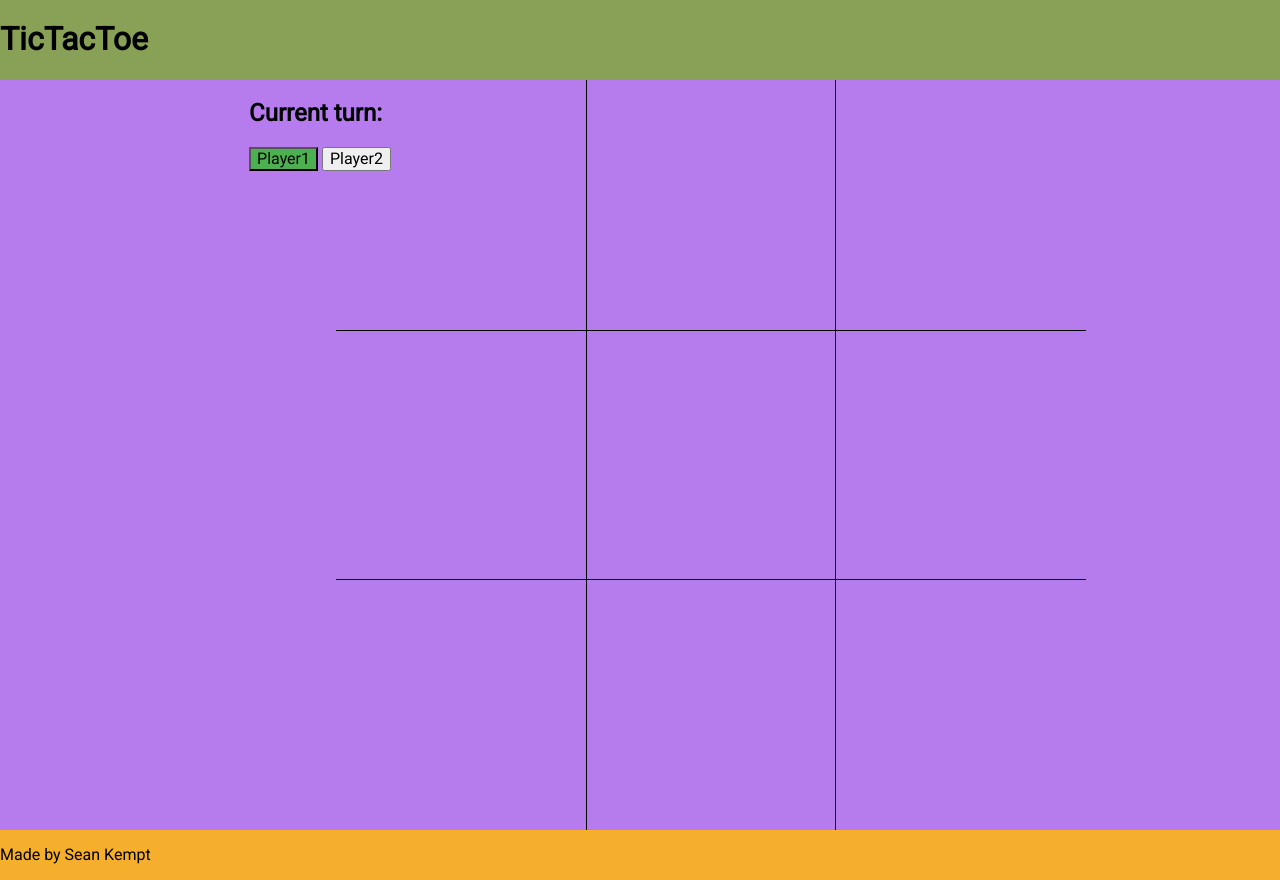
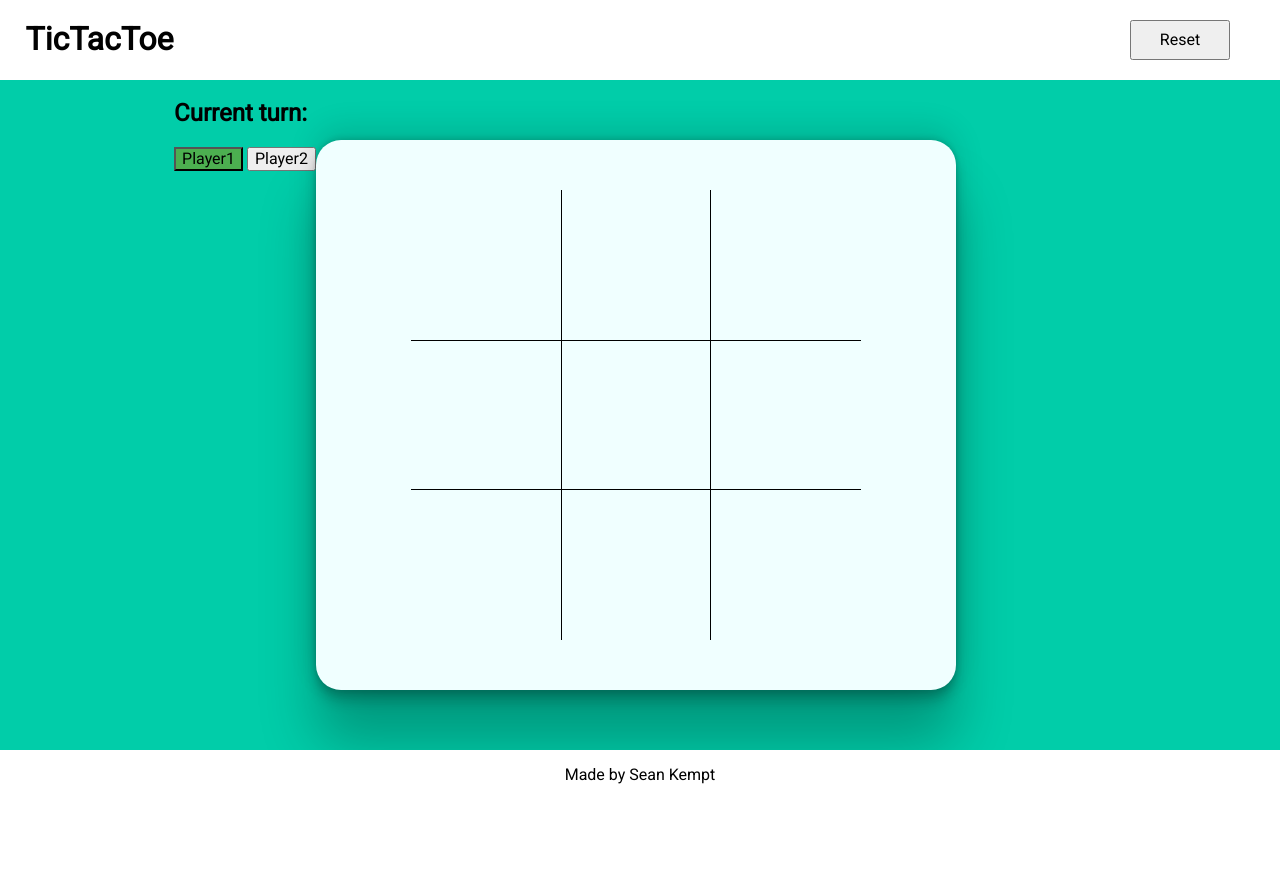
Before and after one commit to SeanKempt/TicTacToe, a website: page index.html in a window 1280 px wide. After the commit the page ends 800 px from the top, so only its background shows below. Drawn offline with nearby package versions, Linux system fonts and the light colour scheme.

Commit message:
fix: Add initListener function to contain all event listeners

```diff
--- a/app.js
+++ b/app.js
@@ -38,6 +38,7 @@ const gameBoard = (function () {
     for (let i = 0; i < 9; i++) {
       _gameArray.push("");
     }
+    _playAgainListener();
   };
 
   //checks what player's turn it is.
@@ -49,8 +50,14 @@ const gameBoard = (function () {
     }
   };
 
+  const _playAgainListener = () => {
+    displayController.playAgainBtn.addEventListener("click", function () {
+      gameReset();
+      displayController.modal.style.display = "none";
+    });
+  };
+
   //to reset squares to original state
-
   const _resetSquares = () => {
     displayController.squares.forEach((element) => {
       element.textContent = "";
@@ -98,6 +105,8 @@ const displayController = (function () {
   const modal = document.getElementById("winner-modal");
   const span = document.getElementsByClassName("close")[0];
   const winner = document.getElementById("winner");
+  const playAgainBtn = document.getElementById("play-again");
+  const resetBtn = document.getElementById("reset-btn");
 
   //sets modal display to block. To be used with winner declaration. Replaced alerts.
   const setWinner = (name) => {
@@ -124,7 +133,7 @@ const displayController = (function () {
     }
   };
   //Add event listeners to the Squares and when a player clicks a square add their mark to that square
-  const squareListeners = () => {
+  const _squareListeners = () => {
     squares.forEach((Element) => {
       Element.addEventListener("click", function () {
         if (Element.textContent === "X" || Element.textContent === "O") {
@@ -142,6 +151,18 @@ const displayController = (function () {
         _switchTurn();
         gameBoard.checkTie();
       });
+    });
+  };
+
+  const initListeners = () => {
+    _squareListeners();
+    resetGameBtnListener();
+    closeModal();
+  };
+
+  const resetGameBtnListener = () => {
+    resetBtn.addEventListener("click", function () {
+      gameBoard.gameReset();
     });
   };
 
@@ -169,18 +190,19 @@ const displayController = (function () {
   };
 
   return {
-    squareListeners,
     squares,
     closeModal,
     setWinner,
     setTie,
+    initListeners,
     turnClassReset,
+    playAgainBtn,
+    modal,
   };
 })();
 
 gameBoard.generateGameArray();
-displayController.squareListeners();
-displayController.closeModal();
+displayController.initListeners();
 
 //factories for items that we need multiples of ***players***
 const Player = (name, mark, isTurn) => {
--- a/index.html
+++ b/index.html
@@ -15,6 +15,7 @@
 <body>
     <header id="header-container">
         <h1 id="header-title">TicTacToe</h1>
+        <button type="button" id="reset-btn">Reset</button>
     </header>
     <main id="main-container">
         <div id="scoreboard">
@@ -25,7 +26,7 @@
         <div id="winner-modal" class="modal">
             <div id="win-modal-content">
                 <span class="close">&times;</span>
-                <p id="winner">Hello world this is a modal</p>
+                <p id="winner"></p>
                 <button type="button" id="play-again">Play again</button>
             </div>
         </div>
--- a/style.css
+++ b/style.css
@@ -12,12 +12,22 @@ body {
 #main-container {
     display: flex;
     flex: 1;
-    background-color: rgba(137, 43, 226, 0.614);
+    background-color: #01cda9;
     justify-content: center;
 }
 
 #header-container {
-    background-color: rgba(109, 139, 48, 0.808);
+    background-color: white;
+    color: #010101;
+    display: flex;
+}
+
+#reset-btn {
+    margin-left: auto;
+    margin-right: 50px;
+    height: 40px;
+    width: 100px;
+    align-self: center;
 }
 
 #footer-container {
@@ -31,6 +41,12 @@ body {
     grid-template-rows: 250px 250px 250px;
     width: 50%;
     justify-content: center;
+    margin-right: 150px;
+    padding: 50px;
+    background-color: #f0ffff;
+    border-radius: 25px;
+    color: #332d4f;
+    box-shadow: rgba(0, 0, 0, 0.25) 0px 54px 55px, rgba(0, 0, 0, 0.12) 0px -12px 30px, rgba(0, 0, 0, 0.12) 0px 4px 6px, rgba(0, 0, 0, 0.17) 0px 12px 13px, rgba(0, 0, 0, 0.09) 0px -3px 5px;
 }
 
 #top ,#bottom, #left, #right, #middle {
@@ -60,10 +76,27 @@ body {
 #win-modal-content {
     background-color: #fefefe;
     margin: 15% auto;
-    padding: 20px;
+    padding: 50px;
     border: 1px solid #888;
-    width: 80%;
-  }
+    width: 50%;
+    text-align: center;
+    border-radius: 15px;
+}
+
+#winner {
+    font-size: 5vh;
+
+}
+
+#header-title {
+    margin-left: 2%;
+}
+
+#footer-container {
+    text-align: center;
+    background-color: white;
+    color: #010101;
+}
 
 .current-turn {
     background-color: #4CAF50;
@@ -85,6 +118,7 @@ body {
     overflow: auto;
     background-color: rgb(0,0,0);
     background-color: rgba(0,0,0,0.4);
+    overflow: hidden;
 }
 
 .close {
@@ -100,3 +134,10 @@ body {
   text-decoration: none;
   cursor: pointer;
 }
+
+@media screen and (max-width: 1700px) {
+    #gameboard {
+        grid-template-columns: 150px 150px 150px;
+        grid-template-rows: 150px 150px 150px;
+    }
+}
```
